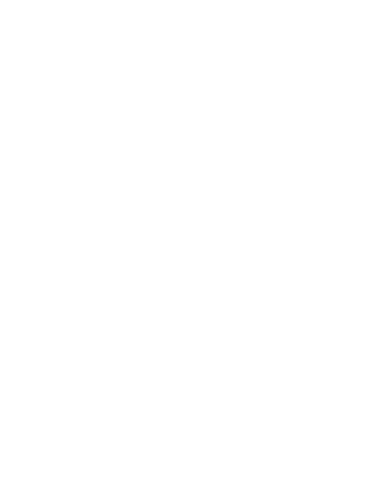
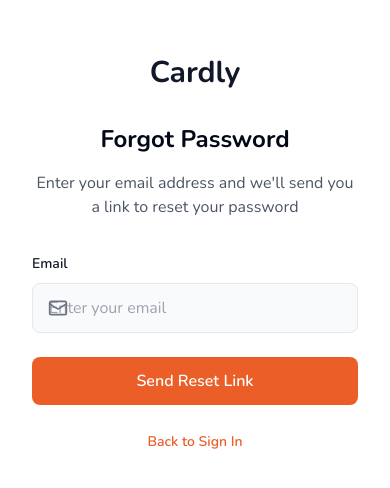
Before and after one commit to chipinvision/cl-auth, a React (Vite) app: page /forgot-password in a window 390 px wide. Before the commit this address had no page. Shown: the part 168-656 px from the top of the page. Built offline with nearby package versions, Linux system fonts and the light colour scheme.

Commit message:
Create Forgot Password Page
Added a new Forgot Password page that follows the existing design style. Included a responsive abstract image sourced from Unsplash, optimized for better performance.
[skip gpt_engineer]

```diff
--- a/src/App.tsx
+++ b/src/App.tsx
@@ -6,6 +6,7 @@ import { BrowserRouter, Routes, Route, Navigate } from "react-router-dom";
 import SignIn from "./pages/SignIn";
 import SignUp from "./pages/SignUp";
 import Verify from "./pages/Verify";
+import ForgotPassword from "./pages/ForgotPassword";
 
 const queryClient = new QueryClient();
 
@@ -20,6 +21,7 @@ const App = () => (
           <Route path="/signin" element={<SignIn />} />
           <Route path="/signup" element={<SignUp />} />
           <Route path="/verify" element={<Verify />} />
+          <Route path="/forgot-password" element={<ForgotPassword />} />
         </Routes>
       </BrowserRouter>
     </TooltipProvider>
--- a/src/components/AuthLayout.tsx
+++ b/src/components/AuthLayout.tsx
@@ -6,8 +6,8 @@ const AuthLayout = ({ children }: { children: ReactNode }) => {
       {/* Left side - Image */}
       <div className="hidden lg:flex lg:w-1/2 relative overflow-hidden">
         <img
-          src="/lovable-uploads/70cc80f2-294c-45ff-bc55-c7f6c287f452.png"
-          alt="Landscape"
+          src="/lovable-uploads/15eb296e-b4d2-4577-8863-102a9120f4c6.png"
+          alt="Abstract Background"
           className="absolute inset-0 w-full h-full object-cover"
         />
       </div>
--- /dev/null
+++ b/src/pages/ForgotPassword.tsx
@@ -0,0 +1,49 @@
+import { useState } from "react";
+import { Link } from "react-router-dom";
+import { Mail } from "lucide-react";
+import AuthLayout from "../components/AuthLayout";
+
+const ForgotPassword = () => {
+  return (
+    <AuthLayout>
+      <div className="w-full max-w-md space-y-8">
+        <div className="text-center">
+          <h1 className="text-3xl font-bold text-gray-900">Cardly</h1>
+        </div>
+
+        <div className="space-y-4">
+          <h2 className="text-2xl font-bold text-center">Forgot Password</h2>
+          <p className="text-gray-600 text-center">
+            Enter your email address and we'll send you a link to reset your password
+          </p>
+        </div>
+
+        <form className="space-y-6" onSubmit={(e) => e.preventDefault()}>
+          <div className="space-y-2">
+            <label className="text-sm font-semibold text-gray-900">Email</label>
+            <div className="relative">
+              <input
+                type="email"
+                placeholder="Enter your email"
+                className="auth-input pl-12"
+              />
+              <Mail className="absolute left-4 top-1/2 -translate-y-1/2 text-gray-500" size={20} />
+            </div>
+          </div>
+
+          <button type="submit" className="auth-btn">
+            Send Reset Link
+          </button>
+
+          <div className="text-center">
+            <Link to="/signin" className="auth-link text-sm">
+              Back to Sign In
+            </Link>
+          </div>
+        </form>
+      </div>
+    </AuthLayout>
+  );
+};
+
+export default ForgotPassword;
```
Also changed, not shown: public/lovable-uploads/15eb296e-b4d2-4577-8863-102a9120f4c6.png (added).
